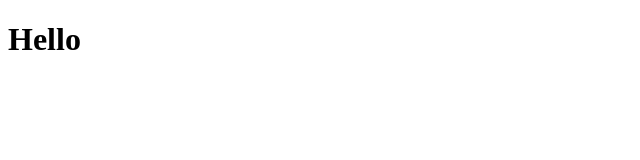
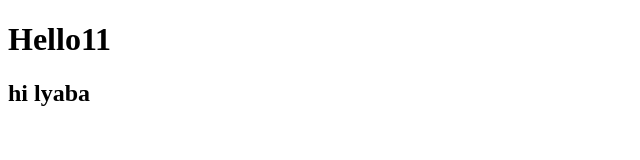
Before and after one commit to shashank030401/testing, a plain HTML site: page index.html in a window 1280 px wide. Shown: the whole page, without its empty margins (0-640 px from the left). Drawn offline with Linux system fonts and the light colour scheme.

Commit message:
manjuli test

```diff
--- a/index.html
+++ b/index.html
@@ -7,6 +7,7 @@
     <title>Document</title>
 </head>
 <body>
-    <h1>Hello</h1>
+    <h1>Hello11</h1>
+    <h2>hi lyaba </h2>
 </body>
 </html>
```
